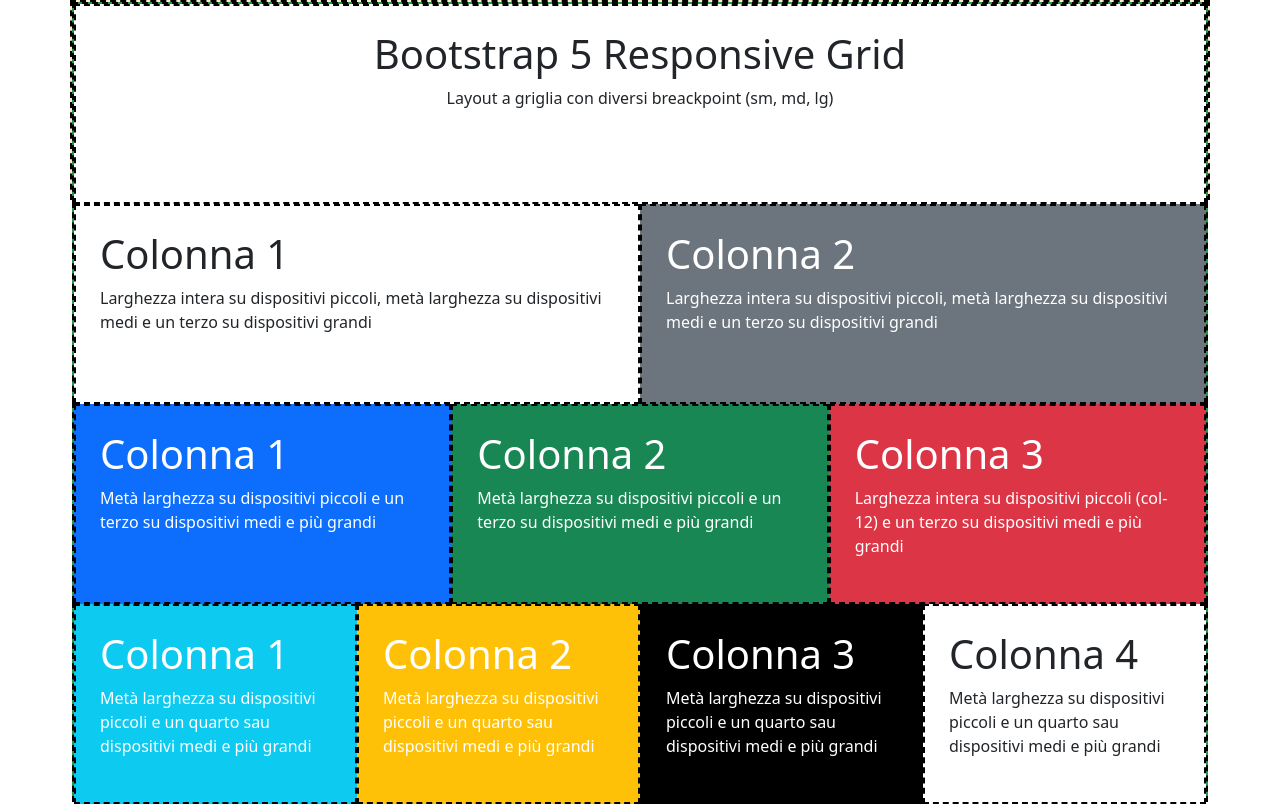
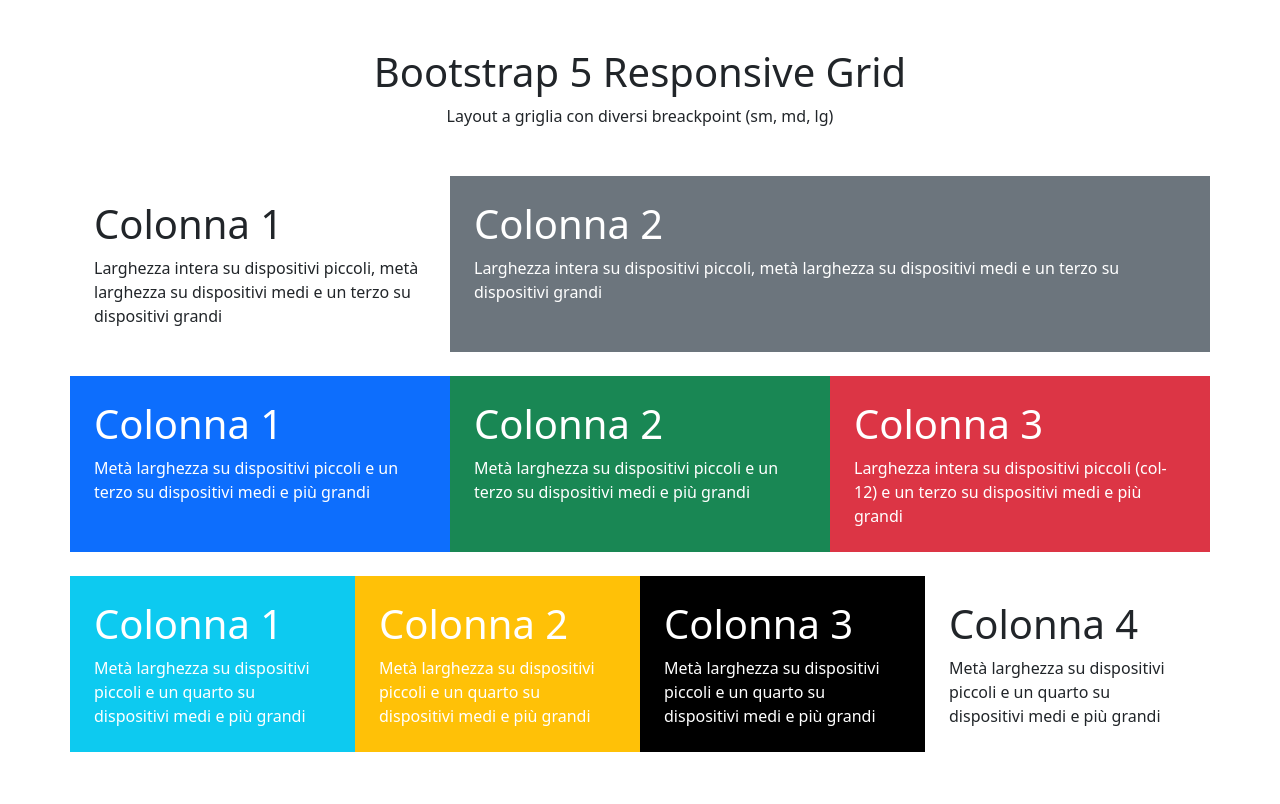
Before and after one commit to Tamburini-Christofer/htmlcss-bootstrap-layout, a plain HTML site: page index.html in a window 1280 px wide. Drawn offline with nearby package versions, Linux system fonts and the light colour scheme.

Commit message:
Esercizio completato pre - sistemazioni

```diff
--- a/css/main.css
+++ b/css/main.css
@@ -7,21 +7,19 @@
 }
 
 /*DEBUG*/
-
+/*
 [class^="container"]{
-    border: 2px dashed black;
     background-color: blanchedalmond;
-    height: 200PX;
+    height: 800PX;
 }
 
 [class^="row"]{
-    border: 2px dashed black;
     background-color: rgb(39, 151, 69);
-    height: 200PX;
+    height: 400PX;
 }
 
 [class^="col"]{
-    border: 2px dashed black;
     background-color: rgb(196, 147, 73);
-    height: 200PX;
+    height: 400PX;
 }
+*/
--- a/index.html
+++ b/index.html
@@ -23,7 +23,7 @@
         <!--Header-->
 
         <header>
-            <div class="row">
+            <div class="row mt-4">
                 <div class="col bg-white p-4 text-center">
                     <h1>Bootstrap 5 Responsive Grid</h1>
                     <span>Layout a griglia con diversi breackpoint (sm, md, lg)</span>
@@ -37,12 +37,12 @@
 
             <section>
 
-                <div class="row">
-                    <div class="col bg-white p-4">
+                <div class="row mt-4">
+                    <div class="col-sm-12 col-md-6 col-lg-4 bg-white p-4">
                         <h1>Colonna 1</h1>
                         <div>Larghezza intera su  dispositivi piccoli, metà larghezza su dispositivi medi e un terzo su dispositivi grandi</div>
                     </div>
-                    <div class="col bg-secondary text-white p-4">
+                    <div class="col-sm-12 col-md-6 col-lg-8 bg-secondary text-white p-4">
                         <h1>Colonna 2</h1>
                         <div>Larghezza intera su  dispositivi piccoli, metà larghezza su dispositivi medi e un terzo su dispositivi grandi</div>
                     </div>
@@ -52,16 +52,16 @@
 
             <section>
 
-                <div class="row">
-                    <div class="col bg-primary text-white p-4">
+                <div class="row mt-4">
+                    <div class="col-sm-6 col-md-4 bg-primary text-white p-4">
                         <h1>Colonna 1</h1>
                         <div>Metà larghezza su dispositivi piccoli e un terzo su dispositivi medi e più grandi</div>
                     </div>
-                    <div class="col bg-success text-white p-4">
+                    <div class="col-sm-6 col-md-4 bg-success text-white p-4">
                         <h1>Colonna 2</h1>
                         <div>Metà larghezza su dispositivi piccoli e un terzo su dispositivi medi e più grandi</div>
                     </div>
-                    <div class="col bg-danger text-white p-4">
+                    <div class="col-sm-12 col-md-4 bg-danger text-white p-4">
                         <h1>Colonna 3</h1>
                         <div>Larghezza intera su dispositivi piccoli (col-12) e un terzo su dispositivi medi e più grandi</div>
                     </div>
@@ -71,22 +71,22 @@
 
             <section>
 
-                <div class="row">
-                    <div class="col bg-info text-white p-4">
+                <div class="row mt-4 mb-4">
+                    <div class="col-sm-6 col-md-3 bg-info text-white p-4">
                         <h1>Colonna 1</h1>
-                        <div>Metà larghezza su dispositivi piccoli e un quarto sau dispositivi medi e più grandi</div>
+                        <div>Metà larghezza su dispositivi piccoli e un quarto su dispositivi medi e più grandi</div>
                     </div>
-                    <div class="col bg-warning text-white p-4">
+                    <div class="col-sm-6 col-md-3 bg-warning text-white p-4">
                         <h1>Colonna 2</h1>
-                        <div>Metà larghezza su dispositivi piccoli e un quarto sau dispositivi medi e più grandi</div>
+                        <div>Metà larghezza su dispositivi piccoli e un quarto su dispositivi medi e più grandi</div>
                     </div>
-                    <div class="col bg-black text-white p-4">
+                    <div class="col-sm-6 col-md-3 bg-black text-white p-4">
                         <h1>Colonna 3</h1>
-                        <div>Metà larghezza su dispositivi piccoli e un quarto sau dispositivi medi e più grandi</div>
+                        <div>Metà larghezza su dispositivi piccoli e un quarto su dispositivi medi e più grandi</div>
                     </div>
-                    <div class="col bg-white p-4">
+                    <div class="col-sm-6 col-md-3 bg-white p-4">
                         <h1>Colonna 4</h1>
-                        <div>Metà larghezza su dispositivi piccoli e un quarto sau dispositivi medi e più grandi</div>
+                        <div>Metà larghezza su dispositivi piccoli e un quarto su dispositivi medi e più grandi</div>
                     </div>
                 </div>
 
```
